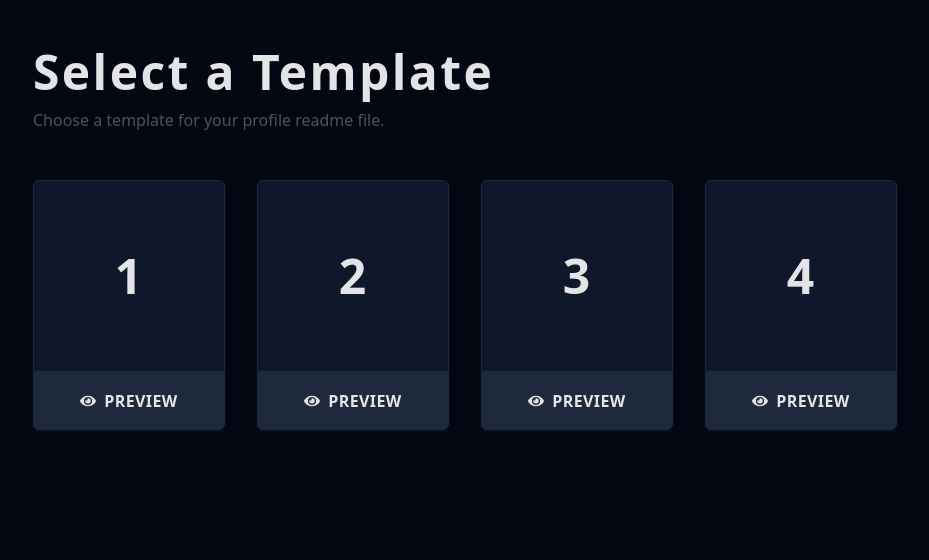
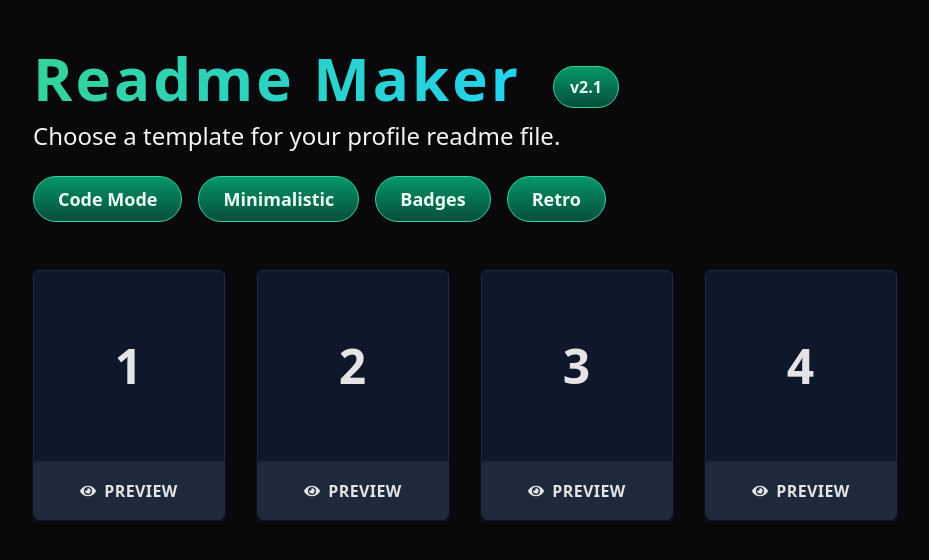
Before and after one commit to poyrazavsever/readme-maker, a Next.js app: page / in a window 1280 px wide. Shown: the top 560 px of the page, without its empty margins (15-944 px from the left). Built offline with nearby package versions, Linux system fonts and the light colour scheme.

Commit message:
style: update template selector

```diff
--- a/components/TemplateSelector.jsx
+++ b/components/TemplateSelector.jsx
@@ -1,4 +1,4 @@
-import { useState, useEffect, use } from 'react';
+import { useState, useEffect } from 'react';
 import { useDispatch } from 'react-redux';
 import { selectTemplate } from '../redux/slice/templateSlice';
 
@@ -24,13 +24,40 @@ const TemplateSelector = () => {
     dispatch(selectTemplate(id));
   };
 
+  const categories = [
+    "Code Mode",
+    "Minimalistic",
+    "Badges",
+    "Retro",
+  ]
+
 
   return (
     <div className='flex flex-col items-start gap-12'>
 
-      <div className='flex flex-col items-start gap-3'>
-        <h2 className='text-2xl md:text-3xl lg:text-5xl font-extrabold tracking-wider text-zinc-200'>Select a Template</h2>
-        <span className='text-xs md:text-sm lg:text-base text-neutral-600 font-medium'>Choose a template for your profile readme file.</span>
+      <div className='flex flex-col items-start gap-6'>
+
+        {/* Exp web app */}
+
+        <div className='flex flex-col items-start gap-3'>
+
+          <div className='flex items-end gap-8'>
+            <h2 className='text-2xl md:text-3xl lg:text-6xl font-black tracking-wider text-transparent bg-clip-text bg-gradient-to-r from-emerald-400 to-cyan-400'>Readme Maker</h2>
+            <span className='py-2 px-4 font-semibold bg-gradient-to-b from-emerald-600 to-emerald-900 rounded-full bg-opacity-30 border border-emerald-400 text-emerald-50'>v2.1</span>
+          </div>
+
+          <p className='text-base md:text-lg lg:text-2xl text-neutral-100 font-medium'>Choose a template for your profile readme file.</p>
+
+        </div>
+
+        {/* Categories  */}
+
+        <div className='flex items-center gap-4'>
+          {categories.map((category) => (
+            <button key={category} className='py-2 px-6 text-lg font-semibold bg-gradient-to-b from-emerald-600 to-emerald-900 rounded-full bg-opacity-30 border border-emerald-400 text-emerald-50'>{category}</button>
+          ))}
+        </div>
+
       </div>
 
       <div className='flex flex-wrap gap-8'>
@@ -48,7 +75,7 @@ const TemplateSelector = () => {
             </button>
 
             <a href={`/preview/${template.id}`} className='flex items-center justify-center gap-2 text-zinc-200 w-full py-4 border border-slate-800 bg-slate-800 rounded-b-md hover:bg-green-800 transition-all'>
-              <FaEye className='' />
+              <FaEye />
               <span className='uppercase font-semibold tracking-wide text-xs md:text-base'>Preview</span>
             </a>
 
--- a/pages/index.js
+++ b/pages/index.js
@@ -15,7 +15,7 @@ export default function Home() {
   console.log(selectedTemplate)
 
   return (
-    <div className="h-screen bg-gray-950 p-4">
+    <div className="h-screen bg-zinc-950 p-4">
 
       <Toaster />
 
```
